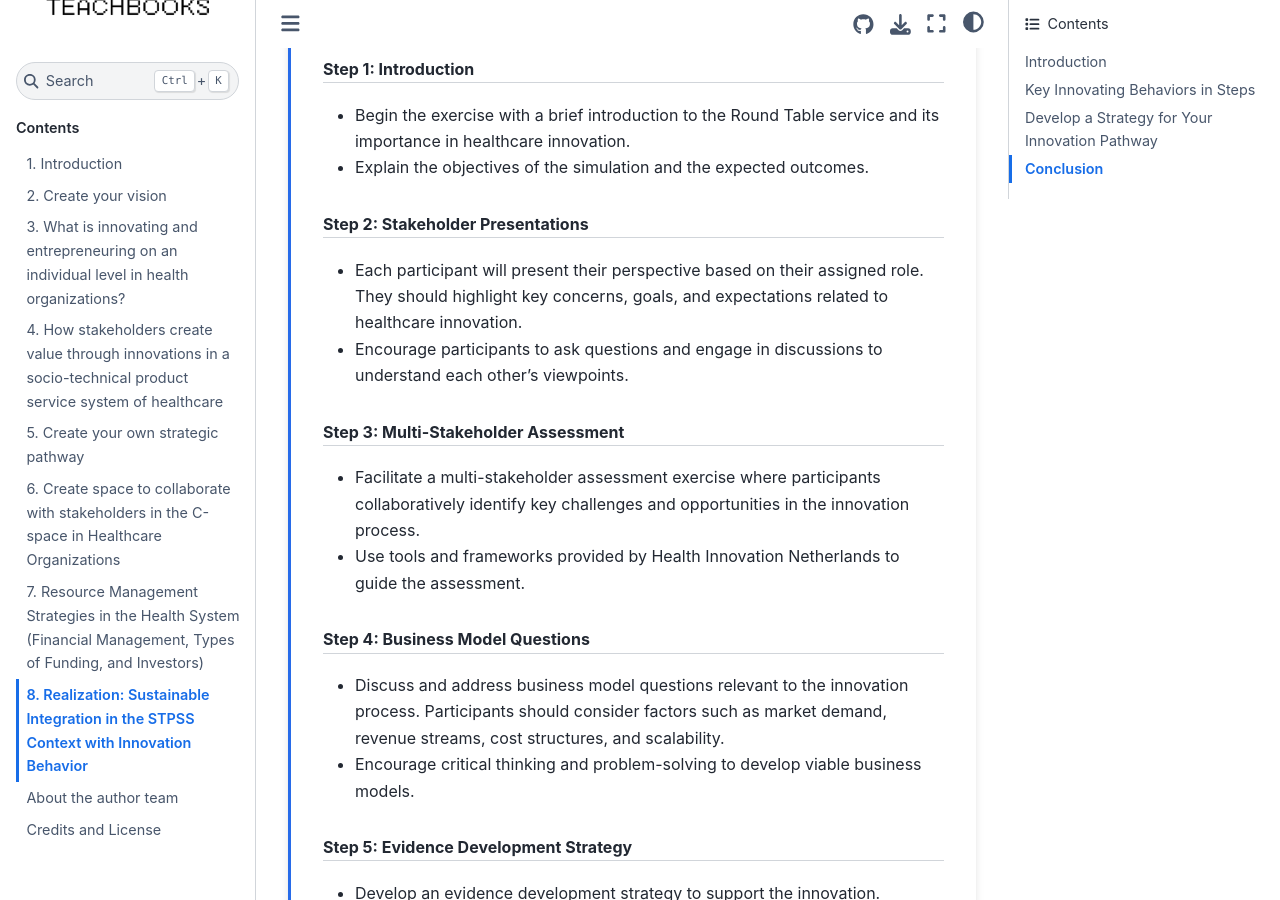
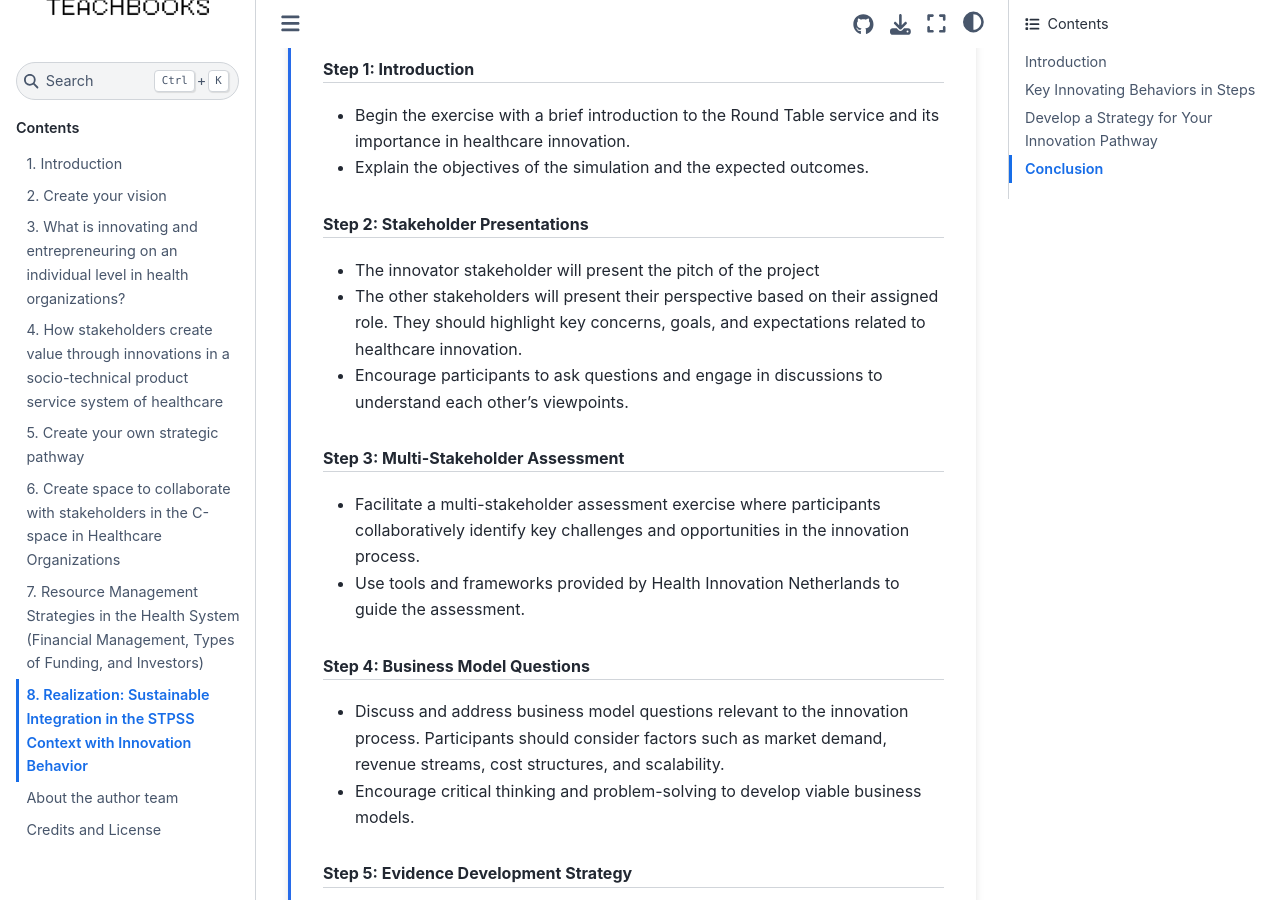
Before and after one commit to pietervandekerckhove/handbook-innovating-health, a Jupyter Book: the page built from book/chapters/09_embedding_innovation.md, in a window 1280 px wide and 900 px high, scrolled down 2074 px. Built offline with Jupyter Book 1.0.4 settings and Sphinx 7.4.7 and the Sphinx Book theme 1.1.4, drawn with Linux system fonts in a browser that asks for light colours; pages that are not in the unit, such as notebooks, are missing from menus; comment, search, counter and statistics services are not loaded; some of the changed text lies outside the part shown.

Commit message:
update exercise

````diff
--- a/book/chapters/09_embedding_innovation.md
+++ b/book/chapters/09_embedding_innovation.md
@@ -53,7 +53,8 @@ The objective of this simulation exercise is to provide students with hands-on e
 
 ### Step 2: Stakeholder Presentations
 
-- Each participant will present their perspective based on their assigned role. They should highlight key concerns, goals, and expectations related to healthcare innovation.
+- The innovator stakeholder will present the pitch of the project
+- The other stakeholders will present their perspective based on their assigned role. They should highlight key concerns, goals, and expectations related to healthcare innovation.
 - Encourage participants to ask questions and engage in discussions to understand each other's viewpoints.
 
 ### Step 3: Multi-Stakeholder Assessment
@@ -112,5 +113,5 @@ Try to address these points in a summary report at the end of your project:
 - **Evidence and Registration**: Develop an evidence strategy to support your innovation and navigate the registration process. Ensure you meet regulatory requirements and have robust documentation.
 
 Master/graduate level:
-* develop a pitch deck to present these items to the key decision makers (heads of departments, boards)
+* Develop a pitch deck and full report following the structure of basic innovation cycle to present this to the key decision makers (heads of departments, boards)
 ```
````
